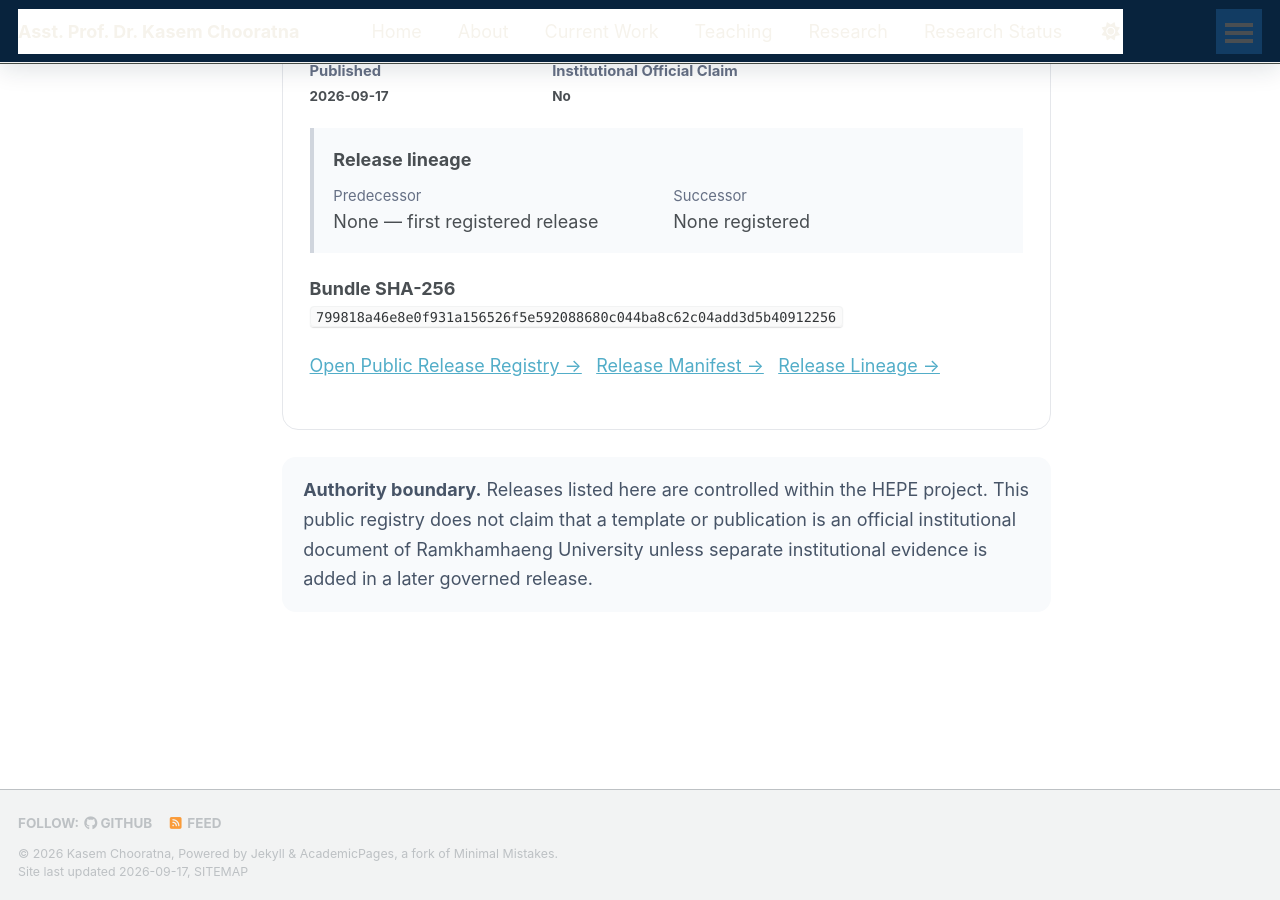
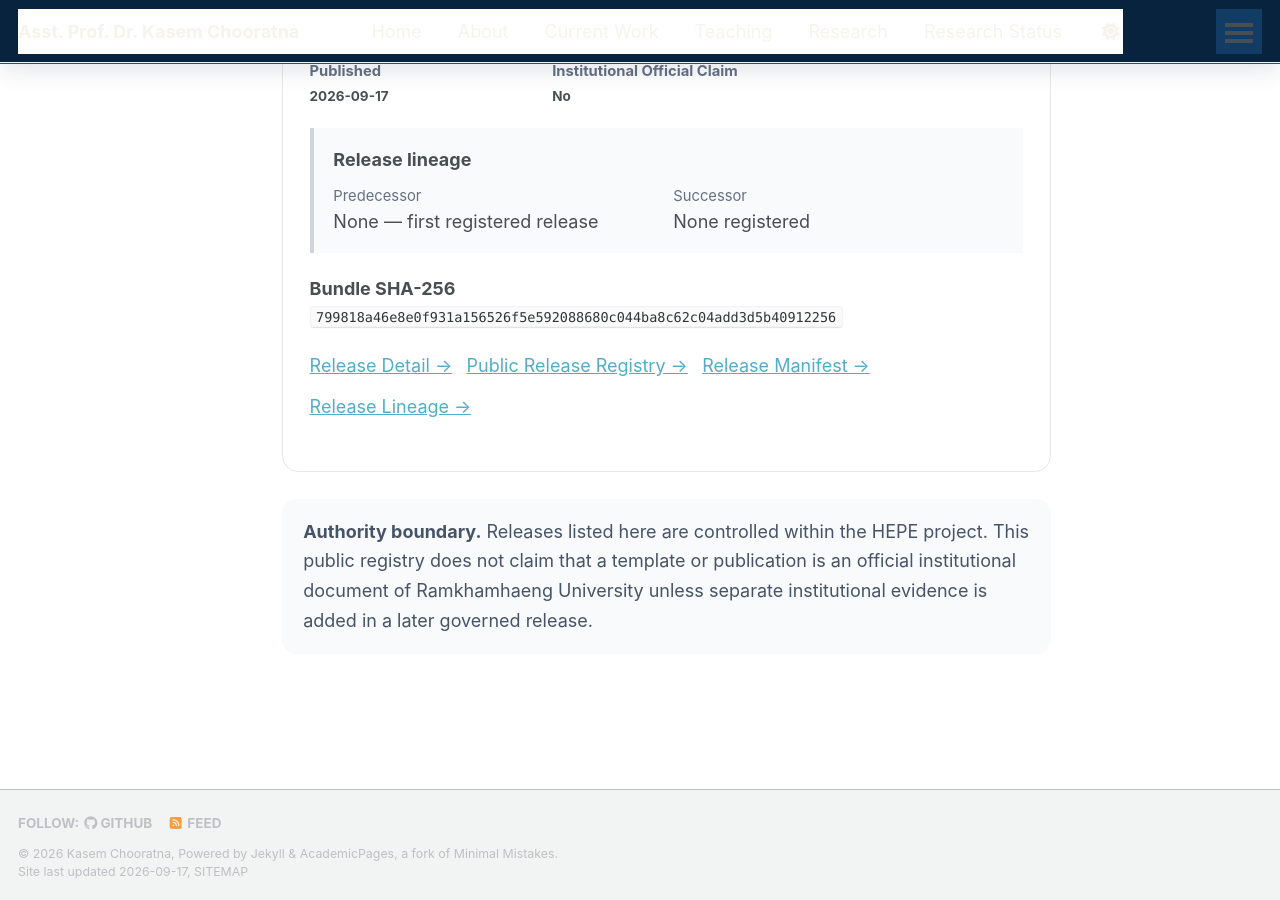
Before and after one commit to kasemch/kasemch.github.io, a Jekyll site: the page built from _pages/hepe-public-releases.md, in a window 1280 px wide and 900 px high, scrolled down 821 px. Built offline with Jekyll 4.4.1, drawn with Linux system fonts in a browser that asks for light colours; a style sheet for code colours, icons or effects is not loaded.

Commit message:
B03.34 link registry cards to static release detail routes

```diff
--- a/_pages/hepe-public-releases.md
+++ b/_pages/hepe-public-releases.md
@@ -43,7 +44,7 @@ classes: wide
       {% endif %}
     </div>
 
-    <h2 id="release-{{ forloop.index }}-title" style="margin:.4rem 0;">{{ release.course_code }} — {{ release.course_title_th }}</h2>
+    <h2 id="release-{{ forloop.index }}-title" style="margin:.4rem 0;"><a href="{{ detail_path | relative_url }}">{{ release.course_code }} — {{ release.course_title_th }}</a></h2>
     <p>รายละเอียดของกระบวนวิชา ({{ release.document_type }}) · {{ release.programme_title_th }} · ภาคเรียนที่ {{ release.term_code }} ปีการศึกษา {{ release.academic_year }}</p>
 
     <dl style="display:grid;grid-template-columns:repeat(auto-fit,minmax(210px,1fr));gap:.8rem;margin:1.2rem 0;">
@@ -67,7 +68,8 @@ classes: wide
 
     <p><strong>Bundle SHA-256</strong><br><code style="overflow-wrap:anywhere;">{{ release.bundle_sha256 }}</code></p>
     <p style="display:flex;flex-wrap:wrap;gap:.8rem;">
-      <a href="{{ release.release_path | relative_url }}">Open Public Release Registry →</a>
+      <a href="{{ detail_path | relative_url }}">Release Detail →</a>
+      <a href="{{ release.release_path | relative_url }}">Public Release Registry →</a>
       <a href="{{ release.manifest_path | relative_url }}">Release Manifest →</a>
       <a href="{{ release.lineage_path | relative_url }}">Release Lineage →</a>
     </p>
```
Also changed, not shown: other parts of _pages/hepe-public-releases.md (+1 -0 lines).
